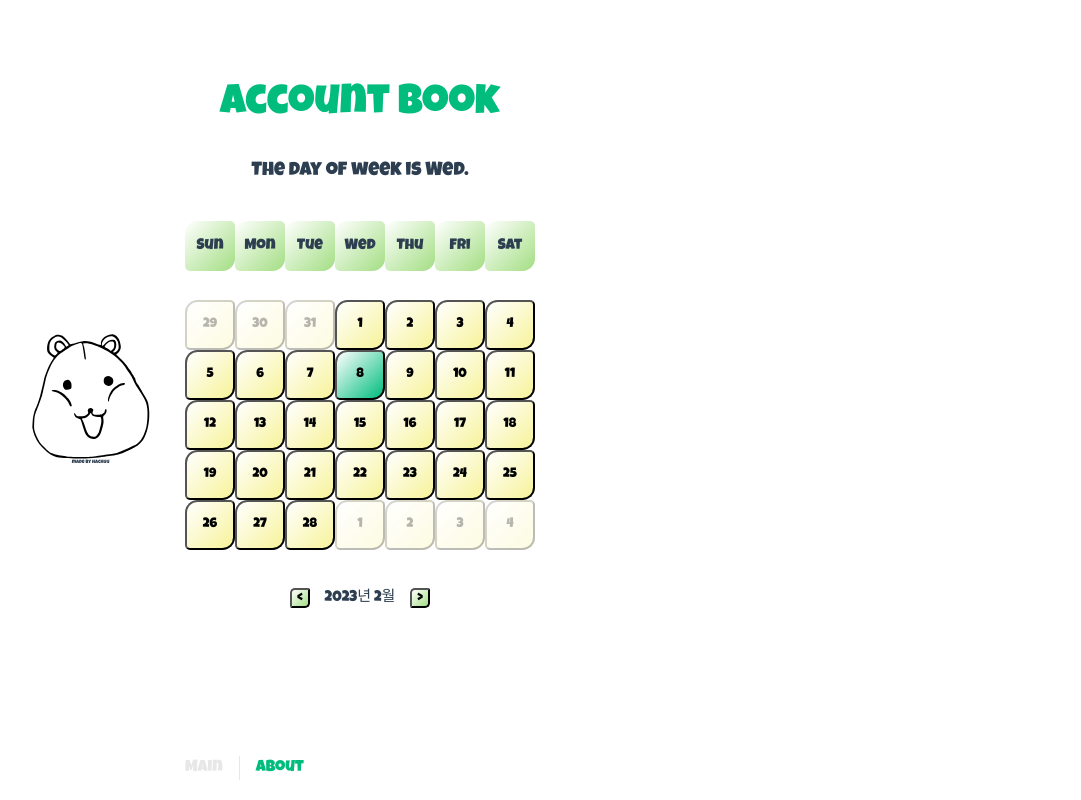
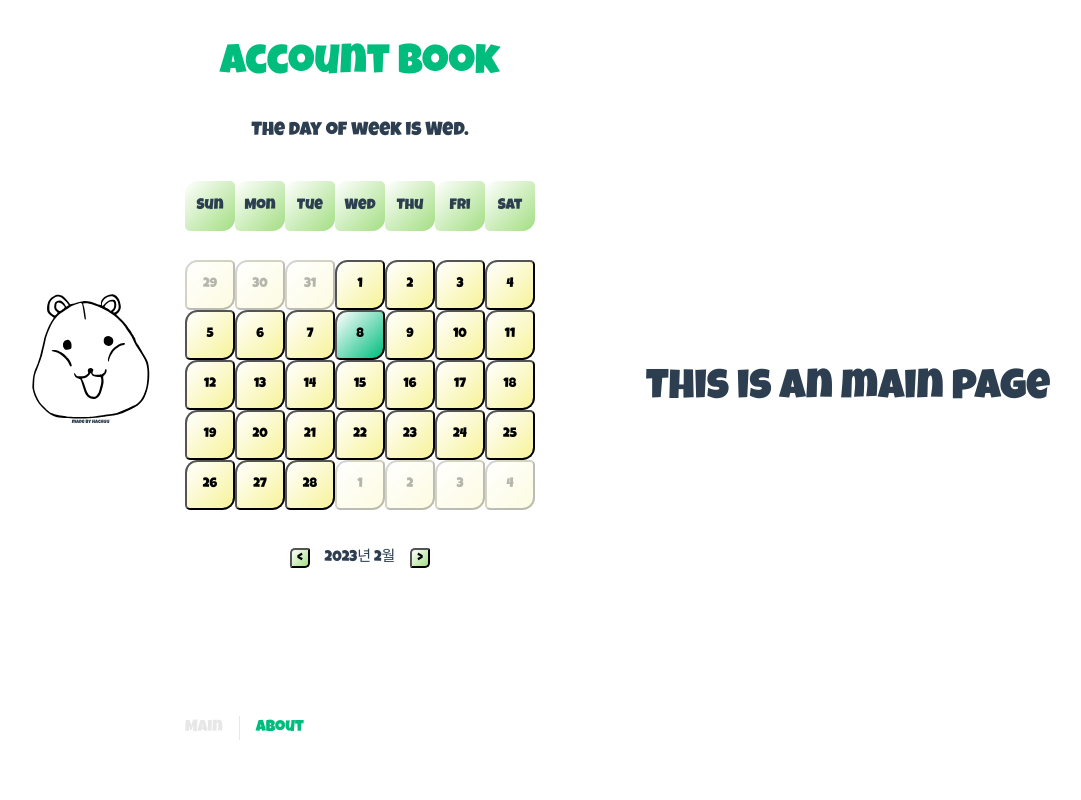
Before and after one commit to hachuu/vue3-account-book, a Vue app: page / in a window 1280 px wide. Shown: the whole page, without its empty margins (4-1085 px from the left). Built offline with nearby package versions, Linux system fonts and the light colour scheme; a web font is replaced by a local one.

Commit message:
main 페이지 등록

```diff
--- a/src/router/index.ts
+++ b/src/router/index.ts
@@ -6,8 +6,8 @@ const router = createRouter({
   routes: [
     {
       path: '/',
-      name: 'history',
-      component: PaymentView
+      name: 'main',
+      component: () => import('../views/MainView.vue')
     },
     {
       path: '/history/:date',
--- /dev/null
+++ b/src/views/MainView.vue
@@ -0,0 +1,15 @@
+<template>
+  <div class="main">
+    <h1>This is an main page</h1>
+  </div>
+</template>
+
+<style>
+@media (min-width: 1024px) {
+  .main {
+    min-height: 100vh;
+    display: flex;
+    align-items: center;
+  }
+}
+</style>
```
